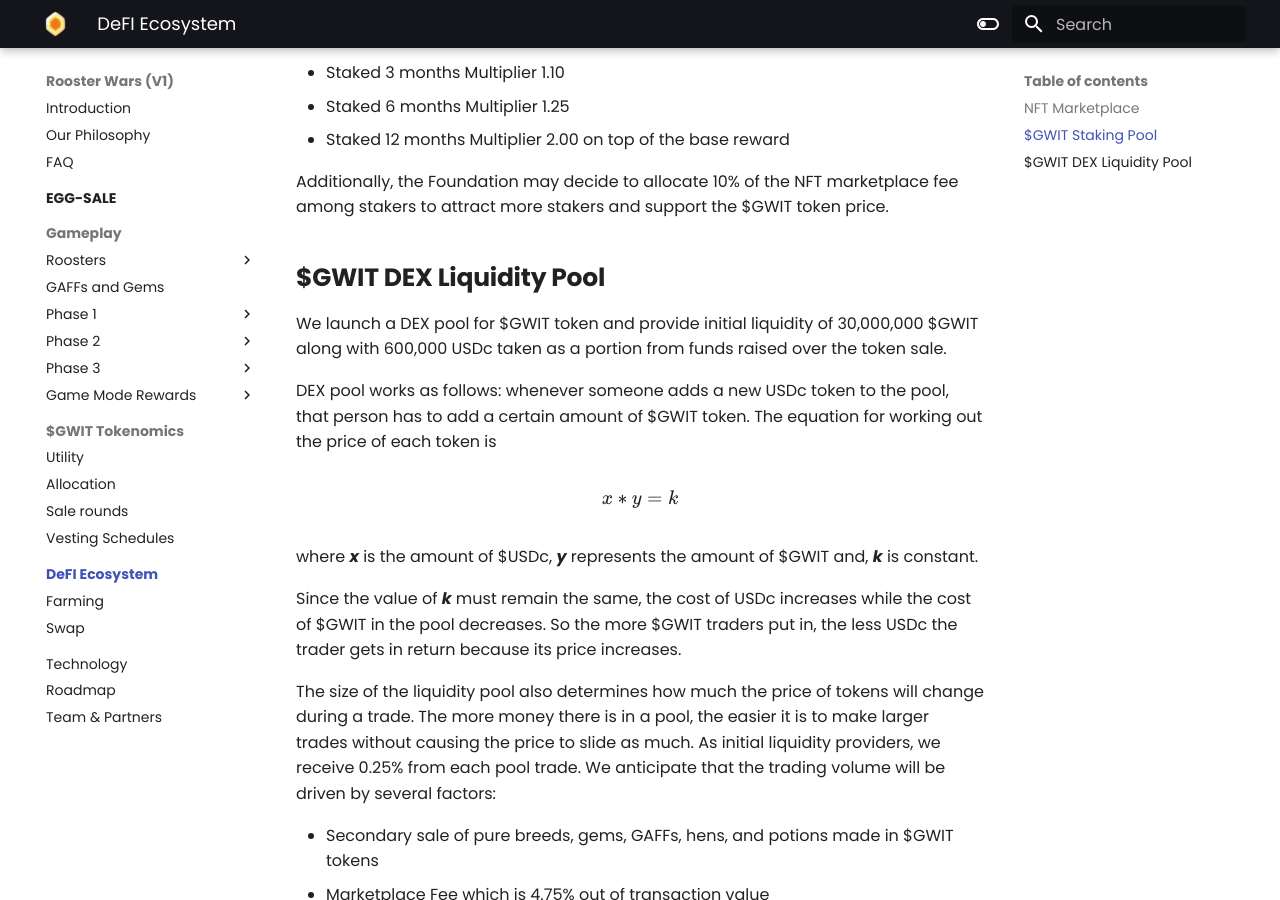
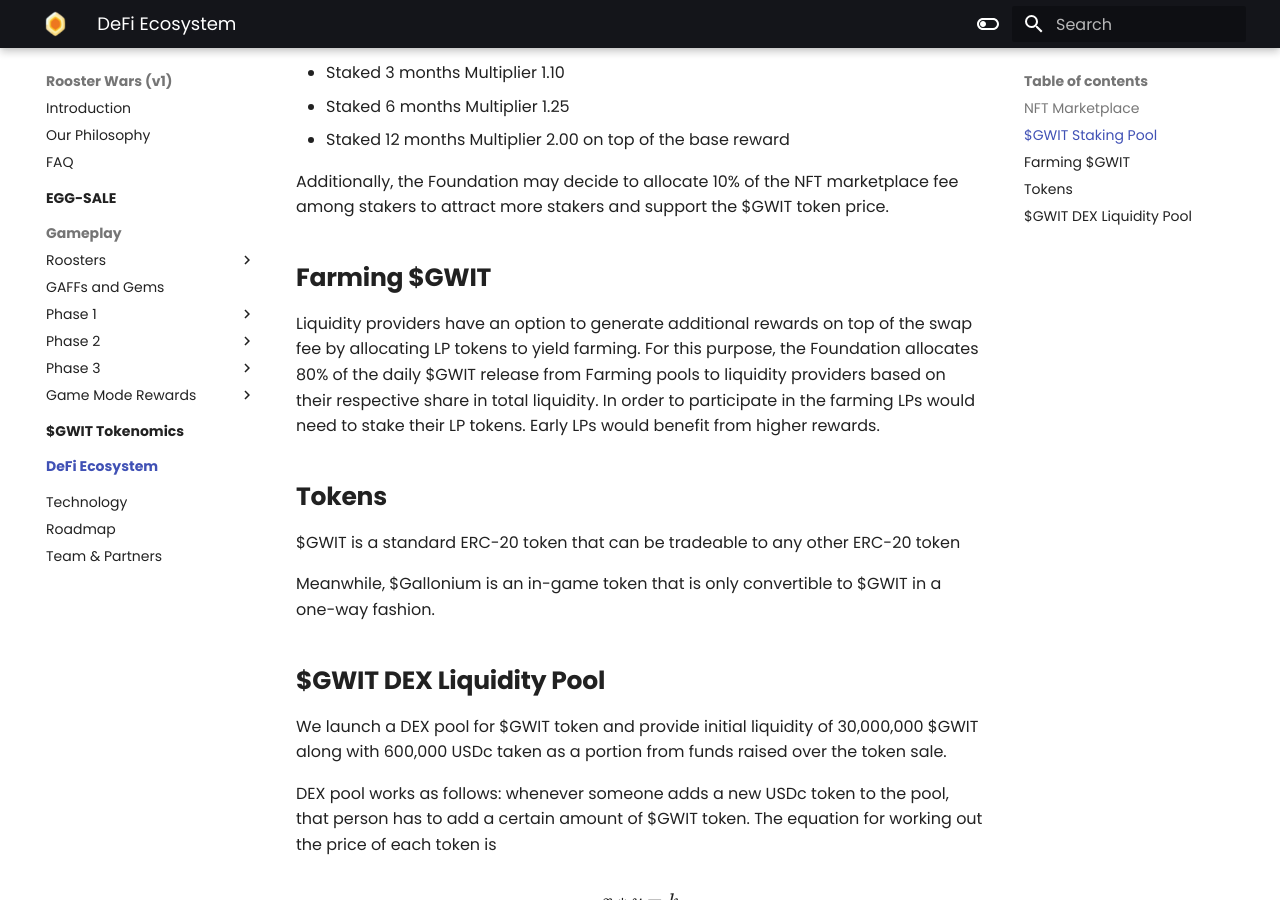
Before and after one commit to AshtreeBV/roosterwars-whitepaper, an MkDocs documentation site: the page built from docs/defi/index.md, in a window 1280 px wide and 900 px high, scrolled down 692 px. Built offline with MkDocs 1.6.1 and Material for MkDocs 9.7.7, drawn with Linux system fonts in a browser that asks for light colours.

Commit message:
[edit] tokenomics structure

```diff
--- a/docs/defi/index.md
+++ b/docs/defi/index.md
@@ -18,6 +18,16 @@ To incentivize players holding behavior we will launch a staking pool with the a
 
 Additionally, the Foundation may decide to allocate 10% of the NFT marketplace fee among stakers to attract more stakers and support the $GWIT token price.
 
+## **Farming $GWIT**
+
+Liquidity providers have an option to generate additional rewards on top of the swap fee by allocating LP tokens to yield farming. For this purpose, the Foundation allocates 80% of the daily $GWIT release from Farming pools to liquidity providers based on their respective share in total liquidity. In order to participate in the farming LPs would need to stake their LP tokens. Early LPs would benefit from higher rewards.
+
+## **Tokens**
+
+$GWIT is a standard ERC-20 token that can be tradeable to any other ERC-20 token
+
+Meanwhile, $Gallonium is an in-game token that is only convertible to $GWIT in a one-way fashion.
+
 ## **$GWIT DEX Liquidity Pool**
 
 We launch a DEX pool for $GWIT token and provide initial liquidity of 30,000,000 $GWIT along with 600,000 USDc taken as a portion from funds raised over the token sale.
--- a/mkdocs.yml
+++ b/mkdocs.yml
@@ -1,4 +1,4 @@
-site_name: Rooster Wars (V1)
+site_name: Rooster Wars (v1)
 site_url: https://whitepaper.roosterwars.io
 extra:
   homepage: https://www.roosterwars.io
@@ -64,14 +64,9 @@ nav:
           - Season: gameplay/game-rewards/reward-season.md
           - Rooster Battle: gameplay/game-rewards/reward-battle.md
   - $GWIT Tokenomics:
-      - Utility: tokenomics/utility.md
-      - Allocation: tokenomics/allocation.md
-      - Sale rounds: tokenomics/token-sale-rounds.md
-      - Vesting Schedules: tokenomics/vesting-schedule.md
-  - DeFI Ecosystem:
-      - DeFI Ecosystem: defi/index.md
-      - Farming: defi/farming.md
-      - Swap: defi/swap.md
+      - $GWIT Tokenomics: tokenomics/index.md
+  - DeFi Ecosystem:
+      - DeFi Ecosystem: defi/index.md
   - Technology: technology.md
   - Roadmap: roadmap.md
   - Team & Partners: team-and-partners.md
```
Also changed, not shown: docs/defi/farming.md (deleted, +0 -3 lines), docs/defi/swap.md (deleted, +0 -5 lines), docs/tokenomics/allocation.md (deleted, +0 -28 lines), docs/tokenomics/index.md (added, +137 -0 lines), docs/tokenomics/token-sale-rounds.md (deleted, +0 -55 lines), docs/tokenomics/utility.md (deleted, +0 -15 lines), docs/tokenomics/vesting-schedule.md (deleted, +0 -23 lines).
